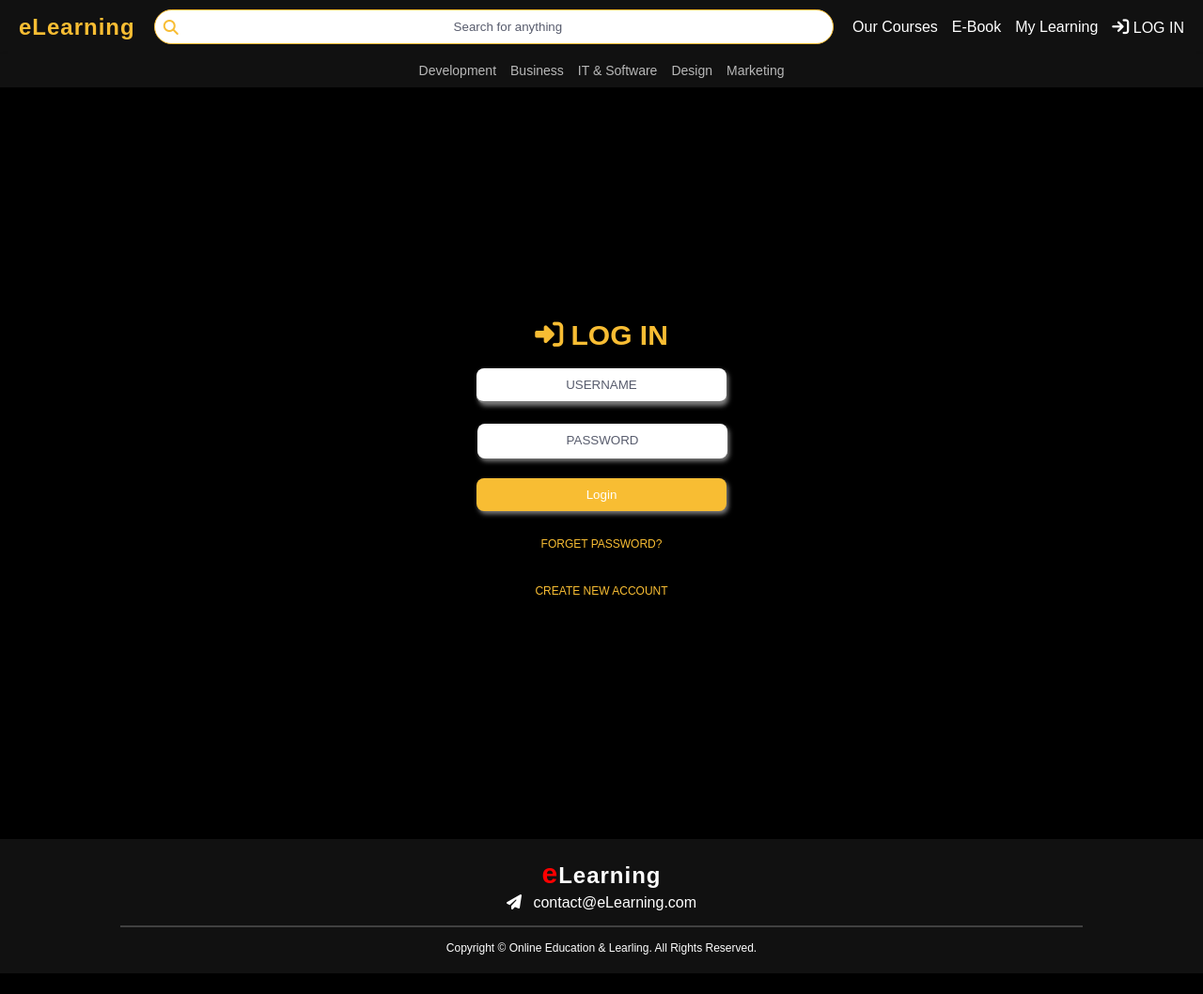
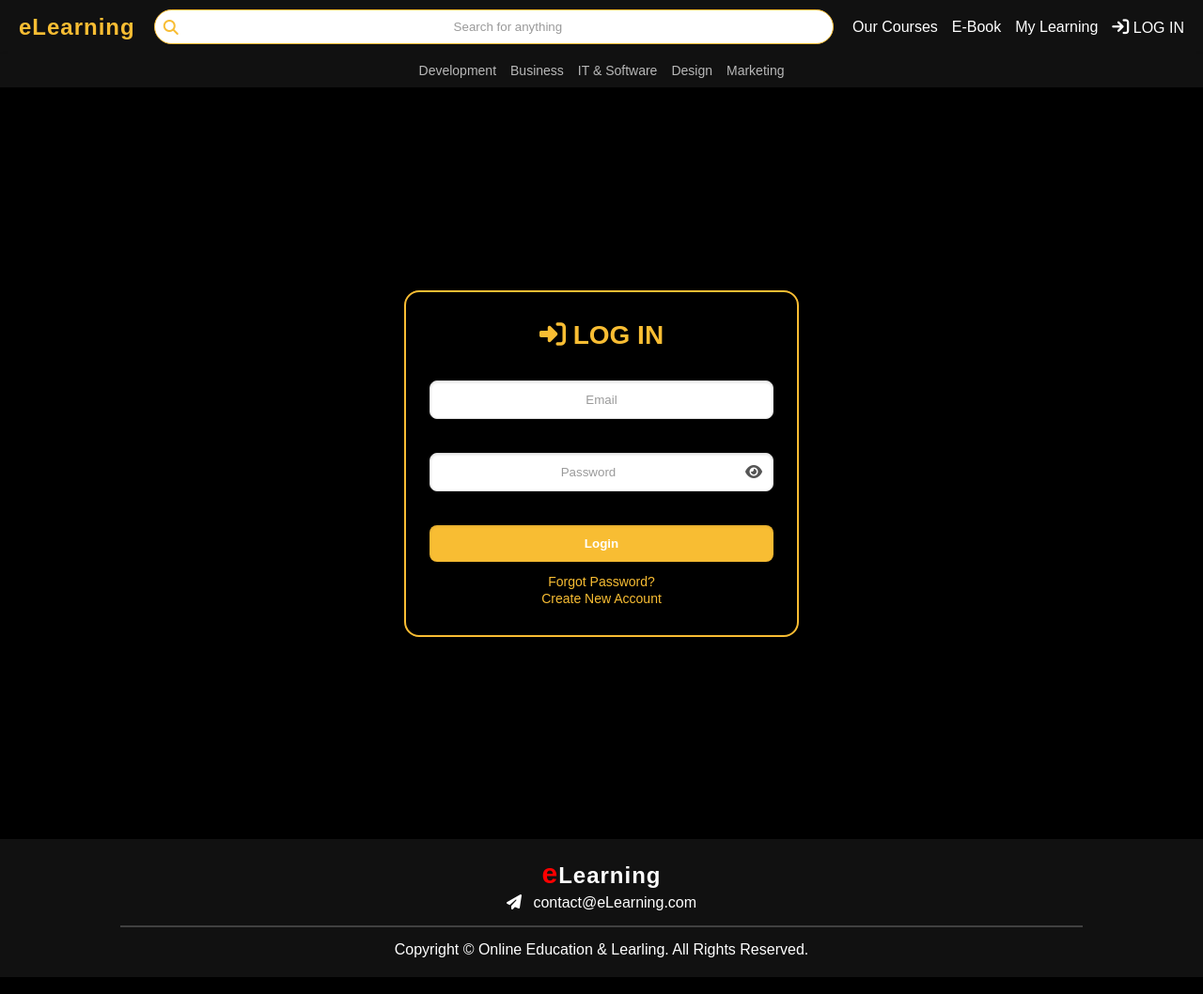
Before and after one commit to biptech/elearning, a PHP site: page /login.php in a window 1280 px wide. Shown: the whole page at 94% size. Before the commit the page ends 1036 px from the top, so only its background shows below. Run offline with PHP 8.4, Linux system fonts and the light colour scheme; some libraries are stand-ins or nearby versions.

Commit message:
modify sign up and login page and add image section

```diff
--- a/css/sign-up.css
+++ /dev/null
@@ -1,373 +0,0 @@
-.signup-body {
-    width: 100%;
-    min-height: 100vh;
-    background-color: black !important;
-    position: relative;
-    background-repeat: no-repeat;
-    background-position: center;
-    background-size: cover;
-    display: grid;
-    align-items: center;
-    /* grid-template-columns: repeat(2, 1fr); */
-  }
-
-  /* background-color: #ecececdb; */
-
-  .signup-txt,
-  .contact-txt,
-  .change-password-txt {
-    font-size: 30px;
-    font-weight: bold;
-  }
-
-  .btnn:hover {
-    text-decoration: none;
-    color: black;
-  }
-
-  .signup-txt {
-    color: black;
-  }
-
-  .sign-up,
-  .contact,
-  .update-password-form {
-    width: 400px;
-    margin: 100px auto;
-    text-align: center;
-    padding: 10px;
-    transition: all ease-in-out 0.3s;
-    border-radius: 70px;
-    margin-top: 7%;
-    /* background-color: white; */
-  }
-
-  .sign-up .s-inputs input,
-  .contact .c-inputs input,
-  .c-inputs textarea,
-  .update-password-form .p-inputs input,
-  .s-inputs select {
-    text-align: center;
-    padding: 10px;
-    margin: 10px auto;
-    outline: 0;
-    border-width: 0 0 2px;
-    border-color: white;
-    display: block;
-    width: 70%;
-    transition: all ease-in-out 0.3s;
-    box-shadow: 2px 3px 5px gray;
-    border-radius: 8px;
-  }
-
-  /* .s-inputs select{
-      color: rgba(0, 0, 0, 0.671);
-  } */
-  .s-inputs select > option {
-    text-align: center;
-  }
-
-  .s-inputs input:hover,
-  .c-inputs input:hover,
-  .c-inputs textarea:hover,
-  .p-inputs input:hover,
-  .s-inputs select:hover {
-    box-shadow: 2px 3px 13px gray;
-    transition: all ease-in-out 0.3s;
-    border-radius: 8px;
-  }
-
-  /* .sign-up input:focus,
-  .c-inputs input:focus,
-  .c-inputs textarea:focus,
-  .update-password-box input:focus,
-  .update-c-password-box input:focus {
-    border-color: #e56131;
-  } */
-
-  /* .sign-up:hover, */
-
-  .contact:hover,
-  .update-password-form:hover {
-    box-shadow: 0.5px 5px 20px black;
-    transition: all ease-in-out 0.3s;
-    /* background-color: rgb(255, 255, 255); */
-  }
-
-  .signup-txt {
-    color: rgb(248, 189, 51);
-  }
-
-  .sign-up input,
-  .contact input,
-  .update-password-form input {
-    text-align: center;
-    padding: 10px;
-    margin: 10px auto;
-    display: block;
-    width: 70%;
-    border-radius: 8px;
-    /* border: 1px solid gray; */
-    /* transition: all ease-in-out 0.3s; */
-  }
-
-  .c-inputs textarea::placeholder {
-    text-align: center;
-    /* padding: 30px; */
-  }
-
-  .sign-up input[type="submit"],
-  .contact input[type="submit"],
-  .update-password-form input[type="submit"] {
-    /* border-radius: 0.9rem; */
-    background-color: rgb(248, 189, 51);
-    color: white;
-    border: none;
-    width: 70%;
-    cursor: pointer;
-  }
-
-  .change-pw-cancel {
-    border-radius: 0.9rem;
-    padding: 10px 13px;
-    border: none;
-    background-color: #000;
-    color: #fff;
-    text-align: center;
-    display: inline-block;
-    cursor: pointer;
-  }
-  .change-pw-cancel:hover {
-    color: #fff;
-    background-color: #e56131;
-  }
-
-  .sign-up input[type="submit"]:hover,
-  .contact input[type="submit"]:hover,
-  .update-password-form input[type="submit"]:hover {
-    color: #fff;
-    background-color: #e56131;
-    /* transition-duration: 0.3s; */
-    /* box-shadow: 0.5px 1.5px 5px gray; */
-  }
-
-  .sign-up p a {
-    text-decoration: none;
-    color: rgb(248, 189, 51);
-    font-size: 100%;
-    transition: all ease-in-out 0.2s;
-  }
-
-  .sign-up:hover p a {
-    color: #e56131;
-  }
-
-  .sign-up .aha:hover {
-    color: #e56131;
-    transition: all ease-in-out 0.2s;
-  }
-
-  .sign-up-term-condition-text a,
-  p {
-    color: #fff;
-    font-size: 12px;
-  }
-
-  .sign-up-form p {
-    line-height: 50px;
-  }
-
-  .sign-up-password-box {
-    display: flex;
-    align-items: center;
-    height: 40px;
-    text-align: center;
-  }
-
-  .sign-up-c-password-box {
-    display: flex;
-    align-items: center;
-    text-align: center;
-  }
-
-  .sign-up-password-box input,
-  .sign-up-c-password-box input {
-    box-shadow: 2px 3px 5px gray;
-    margin-left: 60px;
-    transition: all ease-in-out 0.3s;
-    border: none;
-    outline: none;
-    /* width: 100%; */
-    /* border-radius: 8px; */
-    /* border-width: 0 0 2px; */
-  }
-
-  /* .sign-up-password-box .fa-solid,
-  .sign-up-c-password-box .fa-solid {
-    color: white;
-    cursor: pointer;
-    padding-right: 25px;
-  } */
-
-  /* .sign-up-password-box input::placeholder, .sign-up-c-password-box input::placeholder{
-      margin-left: -30px;
-  } */
-
-  /* .sign-up-password-box input:focus{
-      border-color: blue;
-  } */
-
-  .sign-up-password-box input:hover,
-  .sign-up-c-password-box input:hover {
-    box-shadow: 2px 3px 13px gray;
-    transition: all ease-in-out 0.3s;
-    border-radius: 8px;
-  }
-
-  .login-body {
-    /* background-color: #ecececdb; */
-    width: 100%;
-    min-height: 100vh;
-    position: relative;
-    background-repeat: no-repeat;
-    background-position: center right;
-    background-size: cover;
-    display: grid;
-    align-items: center;
-  }
-
-  .login-form {
-    width: 400px;
-    margin: 100px auto;
-    text-align: center;
-    padding: 10px;
-    border-radius: 20px;
-    transition: all ease-in-out 0.3s;
-  }
-
-  .login-form:hover {
-    /* box-shadow: 0.5px 5px 20px rgb(0, 0, 0); */
-    transition: all ease-in-out 0.3s;
-    animation: rotate 5s infinite linear;
-  }
-
-  .login-form .l-inputs input {
-    text-align: center;
-    padding: 10px;
-    margin: 10px auto;
-    outline: 0;
-    border-width: 0 0 2px;
-    /* border-color: white; */
-    display: block;
-    width: 70%;
-    border-radius: 8px;
-    /* transition: all ease-in-out 0.3s; */
-    box-shadow: 2px 3px 5px gray;
-  }
-
-  input::placeholder {
-    text-align: center;
-    color: rgba(0, 8, 34, 0.658);
-  }
-
-  .l-inputs input:hover,
-  .login-password-box input:hover,
-  .update-password-box input:hover,
-  .update-c-password-box input:hover,
-  .admin-login-password-box input:hover {
-    box-shadow: 2px 3px 13px gray;
-  }
-
-  .login-password-box,
-  .admin-login-password-box,
-  .update-password-box,
-  .update-c-password-box {
-    display: flex;
-    align-items: center;
-    /* text-align: center; */
-    height: 60px;
-  }
-
-  .login-password-box input,
-  .admin-login-password-box input,
-  .update-password-box input,
-  .update-c-password-box input {
-    text-align: center;
-    padding: 10px;
-    /* margin: 10px auto; */
-    margin-left: 58px;
-    outline: 0;
-    border-width: 0 0 2px;
-    border-color: white;
-    /* display: block; */
-    width: 70%;
-    border-radius: 8px;
-    transition: all ease-in-out 0.3s;
-    box-shadow: 2px 3px 5px gray;
-  }
-
-  .login-password-box .fa-solid,
-  .admin-login-password-box .fa-solid {
-    color: white;
-    cursor: pointer;
-    padding-left: 10px;
-  }
-
-  .update-password-box .fa-solid,
-  .update-c-password-box .fa-solid {
-    cursor: pointer;
-    padding-right: 25px;
-  }
-
-  .login-txt {
-    color: rgb(248, 189, 51);
-    font-size: 30px;
-    font-weight: bold;
-  }
-
-  /* .login-txt:hover {
-    color: black;
-    font-size: 30px;
-    font-weight: bold;
-  } */
-
-  .login-form p a {
-    padding: 3px;
-    border-radius: 0.5rem;
-    /* background-color: #eeeff17c; */
-    text-decoration: none;
-    color: rgb(248, 189, 51);
-    font-size: 100%;
-  }
-
-  .login-form input[type="submit"] {
-    padding: 10px;
-    background-color: rgb(248, 189, 51);
-    color: white;
-    border: none;
-    width: 70%;
-    cursor: pointer;
-    border-radius: 8px;
-    /* transition-duration: 0.3s; */
-  }
-
-  .admin-login-btn input[type="submit"] {
-    margin-top: 20px;
-  }
-
-  .login-form input[type="submit"]:hover,
-  .login-form input[type="submit"]:focus {
-    color: white;
-    box-shadow: 0.5px 1.5px 5px gray;
-    background-color: #e56131;
-    /* transition-duration: 0.3s; */
-  }
-
-  .login-form .e-option:hover {
-    color: #e56131;
-    transition: all ease-in-out 0.2s;
-  }
-
-  .login-form p {
-    line-height: 50px;
-  }
--- /dev/null
+++ b/css/signup.css
@@ -0,0 +1,214 @@
+.signup-body,
+.login-body {
+  width: 100%;
+  min-height: 100vh;
+  display: grid;
+  align-items: center;
+  background: #000;
+  position: relative;
+  font-family: "Segoe UI", Tahoma, Geneva, Verdana, sans-serif;
+}
+
+.sign-up,
+.contact,
+.update-password-form,
+.login-form {
+  max-width: 420px;
+  width: 90%;
+  margin: 80px auto;
+  padding: 30px 25px;
+  text-align: center;
+  /* background-color: #ffffffcc; */
+  border-radius: 16px;
+  box-shadow: 0 8px 20px rgba(0, 0, 0, 0.4);
+  transition: all 0.3s ease-in-out;
+  border: 2px solid rgb(248, 189, 51);
+}
+
+.sign-up:hover,
+.contact:hover,
+.update-password-form:hover {
+  transform: scale(1.01);
+}
+
+.signup-txt,
+.contact-txt,
+.change-password-txt,
+.login-txt {
+  font-size: 28px;
+  font-weight: 700;
+  color: rgb(248, 189, 51);
+  margin-bottom: 20px;
+}
+
+.s-inputs input,
+.c-inputs input,
+.c-inputs textarea,
+.p-inputs input,
+.s-inputs select,
+.l-inputs input,
+.login-password-box input,
+.admin-login-password-box input,
+.update-password-box input,
+.update-c-password-box input {
+  width: 100%;
+  padding: 12px;
+  margin: 12px 0;
+  border: 1px solid #ddd;
+  border-radius: 8px;
+  box-shadow: inset 0 1px 3px rgba(0, 0, 0, 0.12);
+  outline: none;
+  transition: box-shadow 0.3s ease;
+}
+
+input:hover,
+input:focus,
+textarea:hover,
+textarea:focus,
+select:hover {
+  box-shadow: 0 0 0 3px rgb(248, 189, 51);
+}
+
+input[type="submit"] {
+  background-color: rgb(248, 189, 51);
+  color: #fff;
+  font-weight: bold;
+  border: none;
+  padding: 12px;
+  width: 100%;
+  border-radius: 8px;
+  cursor: pointer;
+  transition: background-color 0.3s ease;
+}
+
+input[type="submit"]:hover {
+  background-color: #000;
+}
+
+/* Error Message */
+.error {
+  color: rgb(248, 189, 51);
+  font-size: 14px;
+  margin-top: 5px;
+}
+
+.profile-upload-container {
+  position: relative;
+  width: 140px;
+  height: 140px;
+  margin: 0 auto 20px;
+}
+
+.profile-img {
+  width: 100%;
+  height: 100%;
+  border-radius: 50%;
+  background-color: #eee;
+  display: flex;
+  justify-content: center;
+  align-items: center;
+  overflow: hidden;
+  border: 4px solid #f8bd33;
+  cursor: pointer;
+}
+
+.profile-img img {
+  width: 100%;
+  height: 100%;
+  object-fit: cover;
+}
+
+.upload-icon {
+  position: absolute;
+  bottom: -8px;
+  right: -8px;
+  background-color: #f8bd33;
+  color: white;
+  border-radius: 50%;
+  width: 30px;
+  height: 30px;
+  line-height: 30px;
+  text-align: center;
+  font-size: 18px;
+}
+
+.sign-up p a,
+.login-form p a {
+  color: #f8bd33;
+  text-decoration: none;
+  font-size: 14px;
+}
+
+.sign-up p a:hover,
+.login-form p a:hover {
+  color: #e56131;
+}
+
+.change-pw-cancel {
+  background-color: #000;
+  color: #fff;
+  padding: 10px 16px;
+  border: none;
+  border-radius: 8px;
+  cursor: pointer;
+}
+
+.change-pw-cancel:hover {
+  background-color: #e56131;
+}
+
+input::placeholder,
+textarea::placeholder {
+  text-align: center;
+  color: rgba(0, 0, 0, 0.4);
+}
+
+.sign-up-password-box,
+.sign-up-c-password-box,
+.login-password-box,
+.admin-login-password-box,
+.update-password-box,
+.update-c-password-box {
+  display: flex;
+  align-items: center;
+  gap: 12px;
+  margin: 12px 0;
+}
+
+.password-container {
+  position: relative;
+}
+
+.submit {
+  margin: 12px 0;
+}
+
+.sign-up-term-condition-text p {
+  color: #fff;
+}
+
+.toggle-password {
+  position: absolute;
+  top: 50%;
+  right: 12px;
+  transform: translateY(-50%);
+  cursor: pointer;
+  color: #888;
+  font-size: 1rem;
+}
+
+.password-container input[type="password"],
+.password-container input[type="text"] {
+  width: 100%;
+  padding-right: 40px;
+}
+
+.password-container i.fa-eye,
+.password-container i.fa-eye-slash {
+  position: absolute;
+  right: 12px;
+  top: 50%;
+  transform: translateY(-50%);
+  cursor: pointer;
+  color: #555;
+}
--- a/public/login.php
+++ b/public/login.php
@@ -1,16 +1,15 @@
 <?php
 session_start();
-
 include '../includes/config.php';
 
-if ($_SERVER['REQUEST_METHOD'] == 'POST') {
-    $u_email = mysqli_real_escape_string($con, $_POST['u_email']);  // Sanitize user input
+if ($_SERVER['REQUEST_METHOD'] === 'POST') {
+    $u_email = mysqli_real_escape_string($con, $_POST['u_email']);
     $u_password = $_POST['u_password'];
 
     $qry = "SELECT u_id, u_password FROM user_signup WHERE u_email = '$u_email'";
     $result = mysqli_query($con, $qry);
 
-    if (mysqli_num_rows($result) == 1) {
+    if (mysqli_num_rows($result) === 1) {
         $row = mysqli_fetch_assoc($result);
 
         if (password_verify($u_password, $row['u_password'])) {
@@ -18,14 +17,14 @@ if ($_SERVER['REQUEST_METHOD'] == 'POST') {
             $_SESSION['u_id'] = $row['u_id'];
             $_SESSION['username'] = $u_email;
 
-            $redirect_to = isset($_SESSION['redirect_to']) ? $_SESSION['redirect_to'] : 'index.php';
-            echo '<script type="text/javascript"> alert("Logged in Successfully!"); window.location.assign("' . $redirect_to . '");</script>';
+            $redirect_to = $_SESSION['redirect_to'] ?? 'index.php';
+            echo '<script>alert("Logged in Successfully!"); window.location.href="' . $redirect_to . '";</script>';
             exit();
         } else {
-            echo '<script type="text/javascript"> alert("Invalid Credentials!");</script>';
+            echo '<script>alert("Invalid Credentials!");</script>';
         }
     } else {
-        echo '<script type="text/javascript"> alert("User not found!");</script>';
+        echo '<script>alert("User not found!");</script>';
     }
 }
 ?>
@@ -33,33 +32,52 @@ if ($_SERVER['REQUEST_METHOD'] == 'POST') {
 <!DOCTYPE html>
 <html lang="en">
 <head>
-    <meta charset="UTF-8">
-    <meta http-equiv="X-UA-Compatible" content="IE=edge">
-    <meta name="viewport" content="width=device-width, initial-scale=1.0">
-    <link rel="stylesheet" href="../css\sign-up.css">
-    <script src="https://kit.fontawesome.com/ae61999827.js"></script>
+    <meta charset="UTF-8" />
+    <meta http-equiv="X-UA-Compatible" content="IE=edge" />
+    <meta name="viewport" content="width=device-width, initial-scale=1.0" />
     <title>Login</title>
+    <link rel="stylesheet" href="../css/signup.css" />
+    <link rel="stylesheet" href="https://cdnjs.cloudflare.com/ajax/libs/font-awesome/6.4.0/css/all.min.css">
 </head>
 <body>
     <?php include '../includes/header.php'; ?>
 
     <div class="login-body">
-        <form action="login.php" class="login-form" method="POST">
+        <form action="login.php" method="POST" class="login-form">
             <p class="login-txt"><i class="fa-solid fa-right-to-bracket"></i> LOG IN</p>
+
             <div class="l-inputs">
-                <input type="text" name="u_email" placeholder="USERNAME" required>
+                <input type="text" name="u_email" placeholder="Email" required />
             </div>
-            <div class="login-password-box">
-                <input type="password" name="u_password" placeholder="PASSWORD" id="loginpassword" required>
-            </div>
-            <div class="l-inputs">
-                <input type="submit" name="submit" value="Login">
+            <div class="login-password-box password-container">
+                <input type="password" name="u_password" id="loginpassword" placeholder="Password" required />
+                <i class="fa-solid fa-eye" onclick="togglePassword('loginpassword', this)"></i>
             </div>
 
-            <p><a href="get-email-update-password.php" class="e-option"> FORGET PASSWORD?</a></p>
-            <p><a href="sign-up.php" class="e-option ">CREATE NEW ACCOUNT</a></p>
+            <div class="l-inputs">
+                <input type="submit" name="submit" value="Login" />
+            </div>
+
+            <p><a href="get-email-update-password.php" class="e-option">Forgot Password?</a></p>
+            <p><a href="sign-up.php" class="e-option">Create New Account</a></p>
         </form>
     </div>
+
     <?php include '../includes/footer.php'; ?>
+
+    <script>
+        function togglePassword(id, icon) {
+            const field = document.getElementById(id);
+            if (field.type === "password") {
+                field.type = "text";
+                icon.classList.remove("fa-eye");
+                icon.classList.add("fa-eye-slash");
+            } else {
+                field.type = "password";
+                icon.classList.remove("fa-eye-slash");
+                icon.classList.add("fa-eye");
+            }
+        }
+    </script>
 </body>
 </html>
```
Also changed, not shown: public/sign-up.php (+73 -22 lines).
